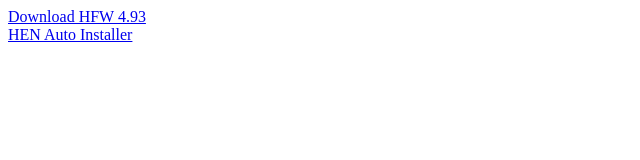
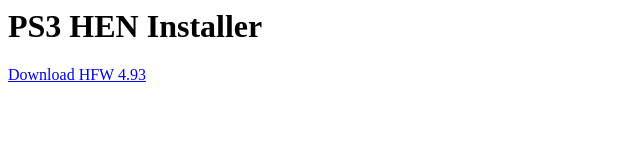
Before and after one commit to pju76342-netizen/Ps3xploit, a plain HTML site: page index.html in a window 1280 px wide. Shown: the whole page, without its empty margins (0-640 px from the left). Drawn offline with Linux system fonts and the light colour scheme.

Commit message:
Update download link for HFW 4.93

```diff
--- a/index.html
+++ b/index.html
@@ -1,7 +1,6 @@
 <html>
 <body>
-<a href="https://ps3xploit.me/hen/release/PS3HEN_3.5.0_4.93_FW.zip">Download HFW 4.93</a>
-<br>
-<a href="https://ps3xploit.me/hen/installer/auto/index.html">HEN Auto Installer</a>
+<h1>PS3 HEN Installer</h1>
+<a href="https://raw.githubusercontent.com/pju76342-netizen/Ps3xploit/main/PS3HEN_3.5.0_4.93_FW.zip">Download HFW 4.93</a>
 </body>
 </html>
```
